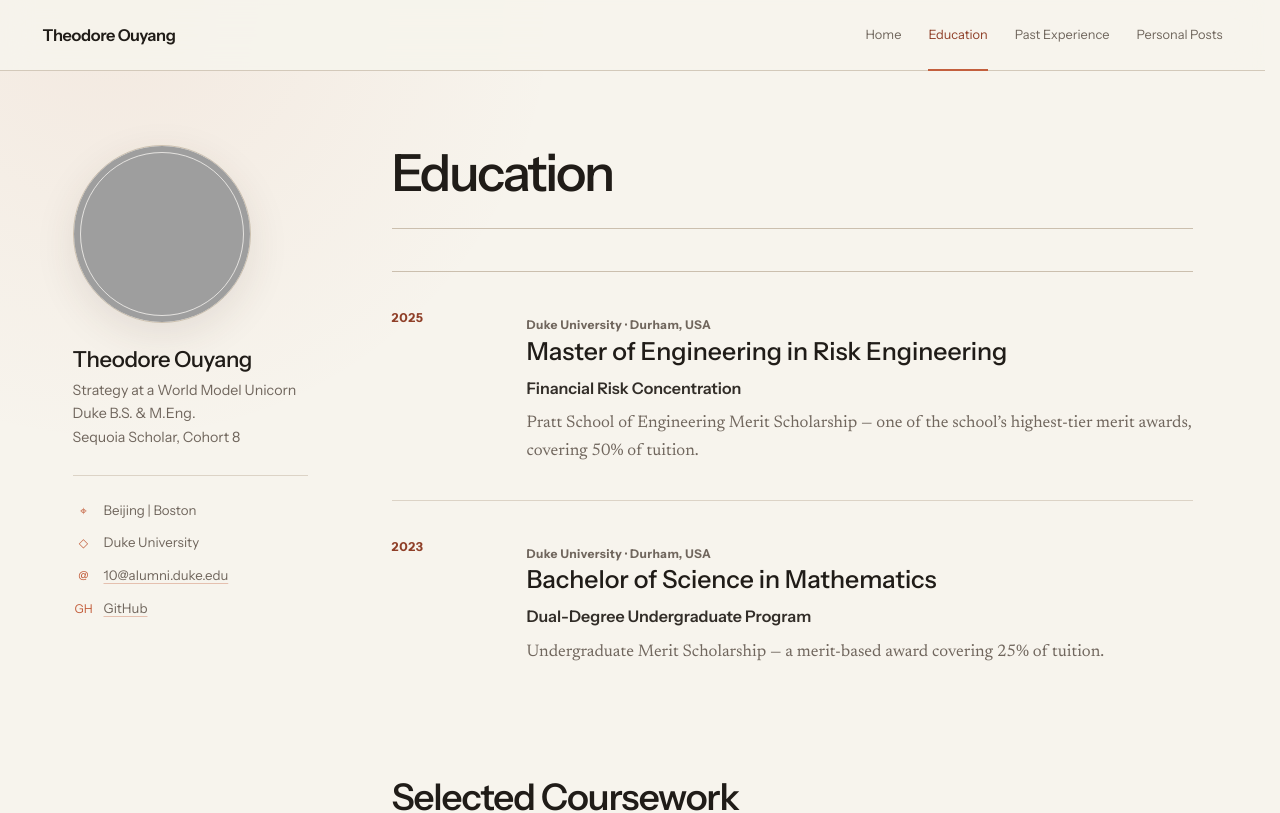
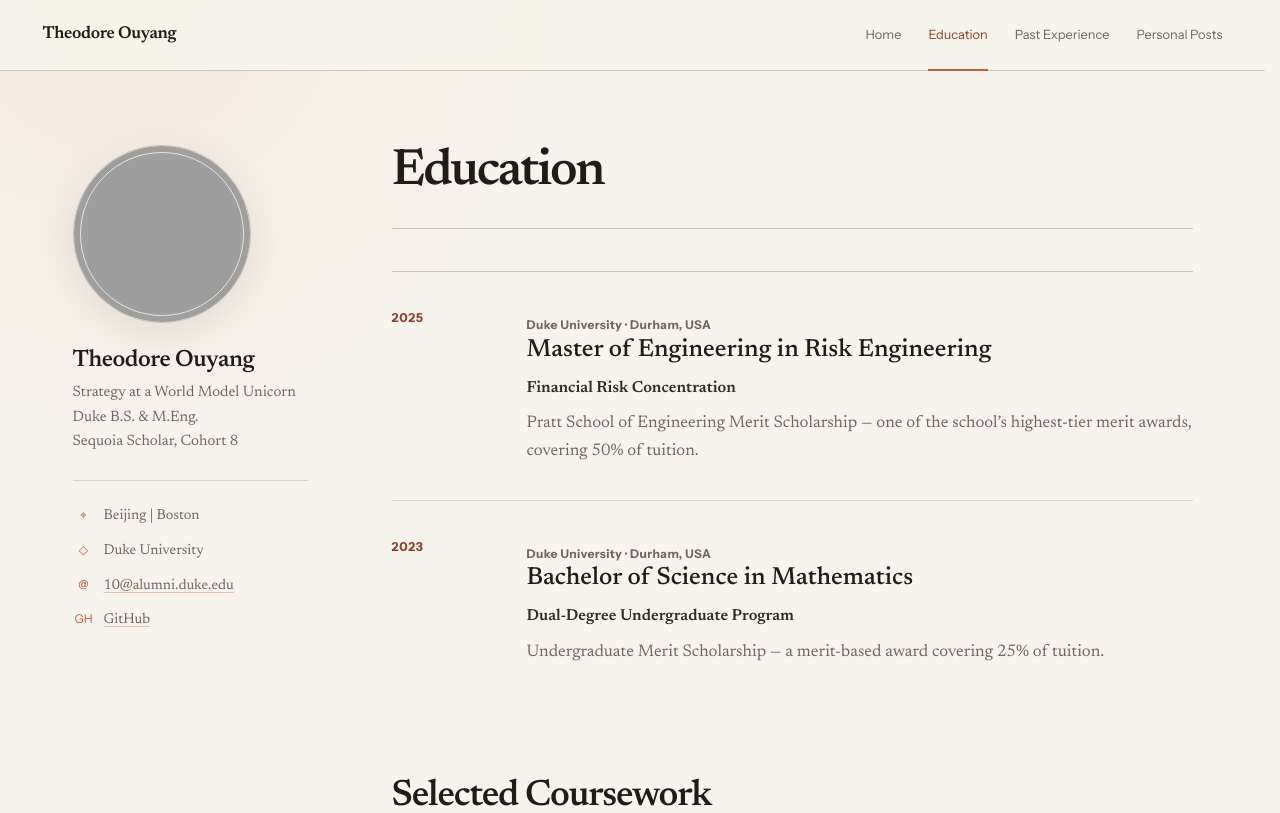
Before and after one commit to 130U/130U.github.io, a Next.js app: page /education in a window 1280 px wide. Shown: the top 813 px of the page. Built offline with nearby package versions, Linux system fonts and the light colour scheme; grey boxes are pictures that could not be loaded.

Commit message:
Unify the editorial typography system

```diff
--- a/app/globals.css
+++ b/app/globals.css
@@ -14,6 +14,14 @@
   font-display: swap;
   font-weight: 200 800;
   src: url("/fonts/newsreader-variable-latin.woff2") format("woff2-variations");
+}
+
+@font-face {
+  font-family: "Newsreader Variable";
+  font-style: italic;
+  font-display: swap;
+  font-weight: 200 800;
+  src: url("/fonts/newsreader-variable-latin-italic.woff2") format("woff2-variations");
 }
 
 :root {
@@ -53,9 +61,10 @@ body {
   background:
     radial-gradient(circle at 9% 0%, rgba(195, 95, 61, 0.075), transparent 28rem),
     var(--paper);
-  font-family: var(--sans);
+  font-family: var(--body-serif);
   font-size: 16px;
   line-height: 1.72;
+  font-optical-sizing: auto;
   -webkit-font-smoothing: antialiased;
 }
 
@@ -100,10 +109,10 @@ a:focus-visible {
 
 .wordmark {
   color: var(--ink-strong);
-  font-family: var(--display);
-  font-size: 1.02rem;
-  font-weight: 620;
-  letter-spacing: -0.025em;
+  font-family: var(--body-serif);
+  font-size: 1.08rem;
+  font-weight: 600;
+  letter-spacing: -0.02em;
 }
 
 .primary-nav {
@@ -186,9 +195,9 @@ a:focus-visible {
 .profile-sidebar h2 {
   margin: 0 0 8px;
   color: var(--ink-strong);
-  font-family: var(--display);
-  font-size: 1.38rem;
-  font-weight: 520;
+  font-family: var(--body-serif);
+  font-size: 1.48rem;
+  font-weight: 560;
   line-height: 1.15;
   letter-spacing: -0.02em;
 }
@@ -197,7 +206,8 @@ a:focus-visible {
   display: grid;
   margin: 0;
   color: var(--muted);
-  font-size: 0.89rem;
+  font-family: var(--body-serif);
+  font-size: 0.94rem;
   line-height: 1.48;
   gap: 2px;
 }
@@ -216,7 +226,8 @@ a:focus-visible {
   grid-template-columns: 22px minmax(0, 1fr);
   align-items: baseline;
   color: var(--muted);
-  font-size: 0.83rem;
+  font-family: var(--body-serif);
+  font-size: 0.9rem;
   gap: 9px;
 }
 
@@ -269,9 +280,9 @@ a:focus-visible {
   max-width: 790px;
   margin: 0;
   color: var(--ink-strong);
-  font-family: var(--display);
+  font-family: var(--body-serif);
   font-size: clamp(2.15rem, 4vw, 3.25rem);
-  font-weight: 540;
+  font-weight: 560;
   line-height: 1.08;
   letter-spacing: -0.045em;
   text-wrap: balance;
@@ -313,7 +324,7 @@ a:focus-visible {
 .posts-empty h2 {
   margin: 0;
   color: var(--ink-strong);
-  font-family: var(--display);
+  font-family: var(--body-serif);
   font-size: clamp(1.7rem, 3vw, 2.3rem);
   font-weight: 560;
   line-height: 1.15;
@@ -363,7 +374,7 @@ a:focus-visible {
 .practice-note h3 {
   margin: 0;
   color: var(--ink-strong);
-  font-family: var(--display);
+  font-family: var(--body-serif);
   font-size: 1.48rem;
   line-height: 1.25;
 }
@@ -414,7 +425,7 @@ a:focus-visible {
 .education-entry h2 {
   margin: 0 0 6px;
   color: var(--ink-strong);
-  font-family: var(--display);
+  font-family: var(--body-serif);
   font-size: 1.55rem;
   font-weight: 520;
   line-height: 1.25;
@@ -433,6 +444,7 @@ a:focus-visible {
 
 .entry-subtitle {
   color: var(--ink) !important;
+  font-family: var(--body-serif);
   font-weight: 600;
 }
 
@@ -460,7 +472,7 @@ a:focus-visible {
 .course-grid h3 {
   margin: 0 0 10px;
   color: var(--ink-strong);
-  font-family: var(--display);
+  font-family: var(--body-serif);
   font-size: 1.18rem;
 }
 
@@ -494,11 +506,13 @@ a:focus-visible {
 
 .domain-number {
   color: var(--accent);
+  font-family: var(--mono);
   font-size: 0.76rem;
   font-weight: 650;
 }
 
 .domain-name {
+  font-family: var(--body-serif);
   font-size: clamp(1.18rem, 2.5vw, 1.55rem);
   font-weight: 540;
   line-height: 1.25;
@@ -527,6 +541,7 @@ a:focus-visible {
   align-items: center;
   margin-bottom: 34px;
   color: var(--muted);
+  font-family: var(--sans);
   font-size: 0.84rem;
   font-weight: 560;
   gap: 8px;
@@ -539,6 +554,7 @@ a:focus-visible {
 .domain-page-number {
   margin: 0 0 10px;
   color: var(--accent);
+  font-family: var(--mono);
   font-size: 0.78rem;
   font-weight: 650;
 }
@@ -618,7 +634,7 @@ a:focus-visible {
 .domain-heading h2 {
   margin: 0;
   color: var(--ink-strong);
-  font-family: var(--display);
+  font-family: var(--body-serif);
   font-size: clamp(2rem, 4vw, 3.15rem);
   font-weight: 540;
   line-height: 1.06;
@@ -648,7 +664,7 @@ a:focus-visible {
 .archive-entry-content h3 {
   margin: 0 0 18px;
   color: var(--ink-strong);
-  font-family: var(--display);
+  font-family: var(--body-serif);
   font-size: 1.64rem;
   font-weight: 550;
   line-height: 1.18;
@@ -692,7 +708,7 @@ a:focus-visible {
   border-top: 1px solid var(--rule);
   border-bottom: 1px solid var(--rule);
   color: var(--ink-strong);
-  font-family: var(--display);
+  font-family: var(--body-serif);
   font-size: 1.06rem;
   font-weight: 600;
   line-height: 1.45;
```
Also changed, not shown: public/fonts/newsreader-variable-latin-italic.woff2 (added), 1 other file (tests, documents, lock files or other folders).
